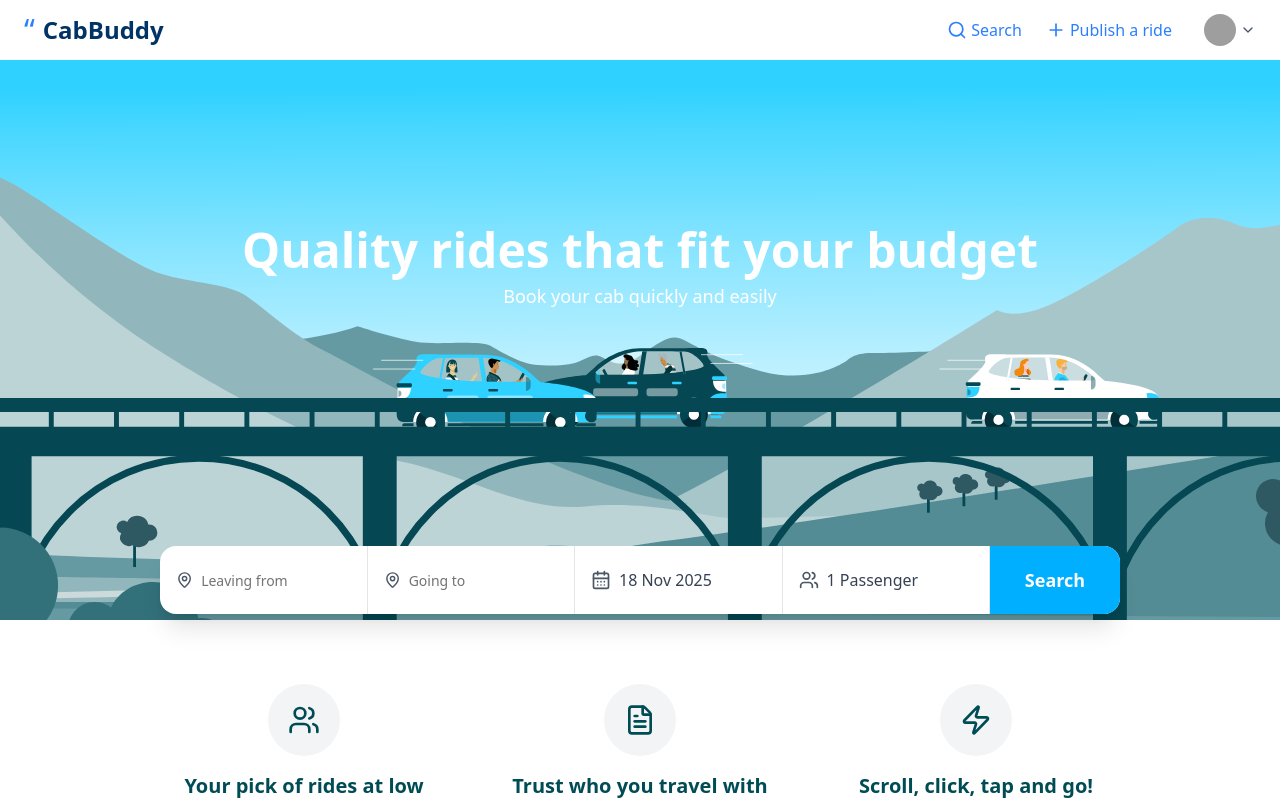
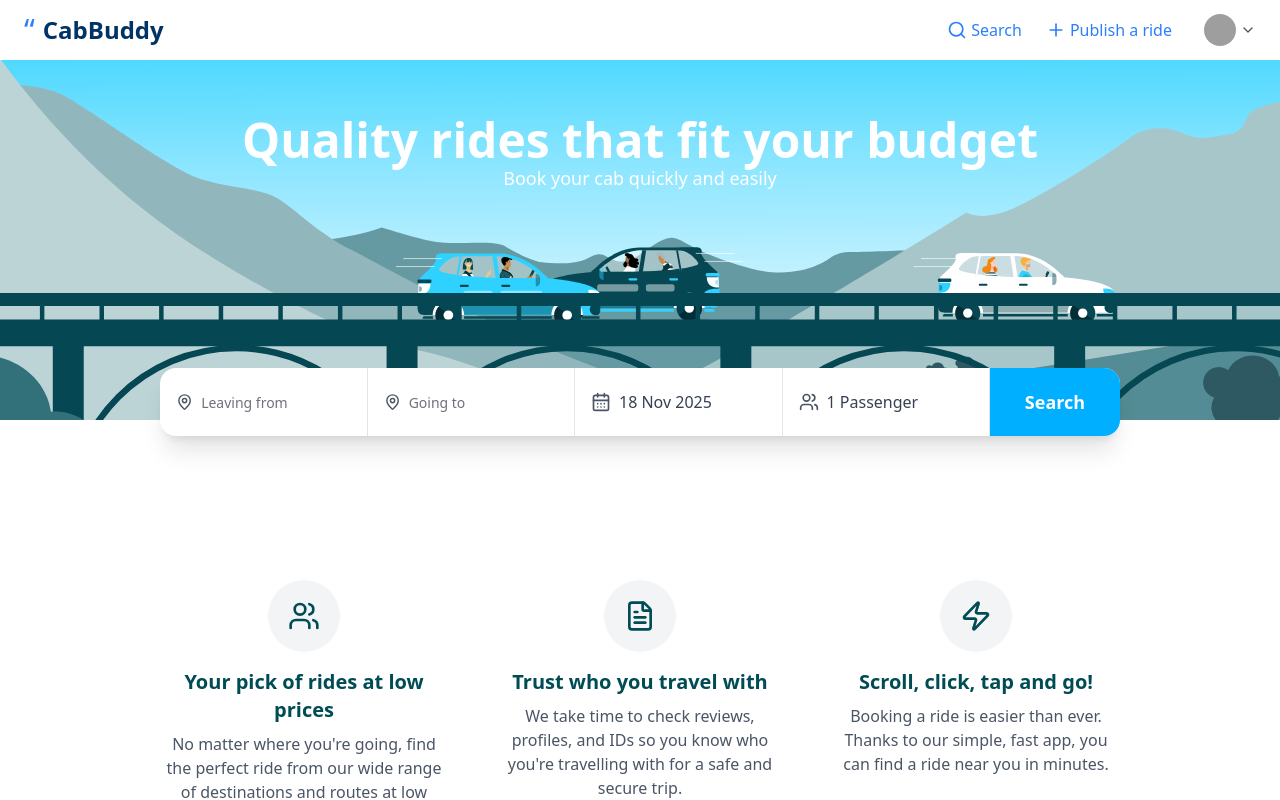
Before and after one commit to D3-93107-Akash/ProjectRepo, a React (Vite) app in the folder cabBuddy/: page / in a window 1280 px wide. Shown: the top 800 px of the page. Built offline with nearby package versions, Linux system fonts and the light colour scheme; grey boxes are pictures that could not be loaded.

Commit message:
Commit By Akash Didore

```diff
--- a/cabBuddy/index.html
+++ b/cabBuddy/index.html
@@ -2,7 +2,7 @@
 <html lang="en">
   <head>
     <meta charset="UTF-8" />
-    <link rel="icon" type="image/svg+xml" href="/vite.svg" />
+    <link rel="icon" type="image/svg+xml" href="/assets/favicon.ico" />
     <meta name="viewport" content="width=device-width, initial-scale=1.0" />
     <title>cabbuddy</title>
   </head>
--- a/cabBuddy/src/components/searchBox.jsx
+++ b/cabBuddy/src/components/searchBox.jsx
@@ -14,10 +14,13 @@ export default function SearchBox() {
 
   return (
     <div className="w-full flex justify-center mt-4">
-      <div className="w-[75%] flex bg-white rounded-2xl shadow-xl overflow-hidden">
+
+      <div className="w-[95%] md:w-[75%]
+                      flex flex-col md:flex-row
+                      bg-white rounded-2xl shadow-xl overflow-hidden">
 
         {/* Leaving From */}
-        <div className="flex items-center gap-2 px-4 py-4 flex-1 border-r hover:bg-gray-100 cursor-pointer transition">
+        <div className="flex items-center gap-2 px-4 py-4 flex-1 border-b md:border-b-0 md:border-r hover:bg-gray-100 cursor-pointer transition">
           <MapPin className="h-5 w-5 text-gray-600" />
           <Input
             placeholder="Leaving from"
@@ -26,7 +29,7 @@ export default function SearchBox() {
         </div>
 
         {/* Going To */}
-        <div className="flex items-center gap-2 px-4 py-4 flex-1 border-r hover:bg-gray-100 cursor-pointer transition">
+        <div className="flex items-center gap-2 px-4 py-4 flex-1 border-b md:border-b-0 md:border-r hover:bg-gray-100 cursor-pointer transition">
           <MapPin className="h-5 w-5 text-gray-600" />
           <Input
             placeholder="Going to"
@@ -37,7 +40,7 @@ export default function SearchBox() {
         {/* Date Picker */}
         <Popover>
           <PopoverTrigger asChild>
-            <div className="flex items-center gap-2 px-4 py-4 flex-1 border-r cursor-pointer hover:bg-gray-100 transition">
+            <div className="flex items-center gap-2 px-4 py-4 flex-1 border-b md:border-b-0 md:border-r cursor-pointer hover:bg-gray-100 transition">
               <CalendarDays className="h-5 w-5 text-gray-600" />
               <span className="text-gray-700">
                 {format(date, "dd MMM yyyy")}
@@ -45,7 +48,7 @@ export default function SearchBox() {
             </div>
           </PopoverTrigger>
 
-          <PopoverContent className="p-0 bg-white">
+          <PopoverContent className="p-0 bg-white ">
             <Calendar
               mode="single"
               selected={date}
@@ -58,7 +61,7 @@ export default function SearchBox() {
         {/* Passenger Picker */}
         <Popover>
           <PopoverTrigger asChild>
-            <div className="flex items-center gap-2 px-4 py-4 flex-1 border-r cursor-pointer hover:bg-gray-100 transition">
+            <div className="flex items-center gap-2 px-4 py-4 flex-1 border-b md:border-b-0 md:border-r cursor-pointer hover:bg-gray-100 transition">
               <Users className="h-5 w-5 text-gray-600" />
               <span className="text-gray-700">
                 {passengers} Passenger{passengers > 1 ? "s" : ""}
@@ -90,7 +93,10 @@ export default function SearchBox() {
         </Popover>
 
         {/* Search Button */}
-        <Button className="bg-[#00AFFF] text-white font-semibold w-[130px] text-lg rounded-none h-full cursor-pointer hover:bg-[#0095db] transition">
+        <Button className="bg-[#00AFFF] text-white font-semibold
+                           w-full md:w-[130px]
+                           text-lg rounded-none h-full
+                           cursor-pointer hover:bg-[#0095db] transition">
           Search
         </Button>
 
--- a/cabBuddy/src/index.css
+++ b/cabBuddy/src/index.css
@@ -42,73 +42,74 @@
 }
 
 :root {
-  --radius: 0.625rem;
+  --radius: 0.65rem;
   --background: oklch(1 0 0);
-  --foreground: oklch(0.145 0 0);
+  --foreground: oklch(0.141 0.005 285.823);
   --card: oklch(1 0 0);
-  --card-foreground: oklch(0.145 0 0);
+  --card-foreground: oklch(0.141 0.005 285.823);
   --popover: oklch(1 0 0);
-  --popover-foreground: oklch(0.145 0 0);
-  --primary: oklch(0.205 0 0);
-  --primary-foreground: oklch(0.985 0 0);
-  --secondary: oklch(0.97 0 0);
-  --secondary-foreground: oklch(0.205 0 0);
-  --muted: oklch(0.97 0 0);
-  --muted-foreground: oklch(0.556 0 0);
-  --accent: oklch(0.97 0 0);
-  --accent-foreground: oklch(0.205 0 0);
+  --popover-foreground: oklch(0.141 0.005 285.823);
+  --primary: oklch(0.488 0.243 264.376);
+  --primary-foreground: oklch(0.97 0.014 254.604);
+  --secondary: oklch(0.967 0.001 286.375);
+  --secondary-foreground: oklch(0.21 0.006 285.885);
+  --muted: oklch(0.967 0.001 286.375);
+  --muted-foreground: oklch(0.552 0.016 285.938);
+  --accent: oklch(0.967 0.001 286.375);
+  --accent-foreground: oklch(0.21 0.006 285.885);
   --destructive: oklch(0.577 0.245 27.325);
-  --border: oklch(0.922 0 0);
-  --input: oklch(0.922 0 0);
+  --border: oklch(0.92 0.004 286.32);
+  --input: oklch(0.92 0.004 286.32);
   --ring: oklch(0.708 0 0);
-  --chart-1: oklch(0.646 0.222 41.116);
-  --chart-2: oklch(0.6 0.118 184.704);
-  --chart-3: oklch(0.398 0.07 227.392);
-  --chart-4: oklch(0.828 0.189 84.429);
-  --chart-5: oklch(0.769 0.188 70.08);
+  --chart-1: oklch(0.809 0.105 251.813);
+  --chart-2: oklch(0.623 0.214 259.815);
+  --chart-3: oklch(0.546 0.245 262.881);
+  --chart-4: oklch(0.488 0.243 264.376);
+  --chart-5: oklch(0.424 0.199 265.638);
   --sidebar: oklch(0.985 0 0);
-  --sidebar-foreground: oklch(0.145 0 0);
-  --sidebar-primary: oklch(0.205 0 0);
-  --sidebar-primary-foreground: oklch(0.985 0 0);
-  --sidebar-accent: oklch(0.97 0 0);
-  --sidebar-accent-foreground: oklch(0.205 0 0);
-  --sidebar-border: oklch(0.922 0 0);
+  --sidebar-foreground: oklch(0.141 0.005 285.823);
+  --sidebar-primary: oklch(0.546 0.245 262.881);
+  --sidebar-primary-foreground: oklch(0.97 0.014 254.604);
+  --sidebar-accent: oklch(0.967 0.001 286.375);
+  --sidebar-accent-foreground: oklch(0.21 0.006 285.885);
+  --sidebar-border: oklch(0.92 0.004 286.32);
   --sidebar-ring: oklch(0.708 0 0);
 }
 
 .dark {
-  --background: oklch(0.145 0 0);
+  --background: oklch(0.141 0.005 285.823);
   --foreground: oklch(0.985 0 0);
-  --card: oklch(0.205 0 0);
+  --card: oklch(0.21 0.006 285.885);
   --card-foreground: oklch(0.985 0 0);
-  --popover: oklch(0.205 0 0);
+  --popover: oklch(0.21 0.006 285.885);
   --popover-foreground: oklch(0.985 0 0);
-  --primary: oklch(0.922 0 0);
-  --primary-foreground: oklch(0.205 0 0);
-  --secondary: oklch(0.269 0 0);
+  --primary: oklch(0.488 0.243 264.376);
+  --primary-foreground: oklch(0.97 0.014 254.604);
+  --secondary: oklch(0.274 0.006 286.033);
   --secondary-foreground: oklch(0.985 0 0);
-  --muted: oklch(0.269 0 0);
-  --muted-foreground: oklch(0.708 0 0);
-  --accent: oklch(0.269 0 0);
+  --muted: oklch(0.274 0.006 286.033);
+  --muted-foreground: oklch(0.705 0.015 286.067);
+  --accent: oklch(0.274 0.006 286.033);
   --accent-foreground: oklch(0.985 0 0);
   --destructive: oklch(0.704 0.191 22.216);
   --border: oklch(1 0 0 / 10%);
   --input: oklch(1 0 0 / 15%);
   --ring: oklch(0.556 0 0);
-  --chart-1: oklch(0.488 0.243 264.376);
-  --chart-2: oklch(0.696 0.17 162.48);
-  --chart-3: oklch(0.769 0.188 70.08);
-  --chart-4: oklch(0.627 0.265 303.9);
-  --chart-5: oklch(0.645 0.246 16.439);
-  --sidebar: oklch(0.205 0 0);
+  --chart-1: oklch(0.809 0.105 251.813);
+  --chart-2: oklch(0.623 0.214 259.815);
+  --chart-3: oklch(0.546 0.245 262.881);
+  --chart-4: oklch(0.488 0.243 264.376);
+  --chart-5: oklch(0.424 0.199 265.638);
+  --sidebar: oklch(0.21 0.006 285.885);
   --sidebar-foreground: oklch(0.985 0 0);
-  --sidebar-primary: oklch(0.488 0.243 264.376);
-  --sidebar-primary-foreground: oklch(0.985 0 0);
-  --sidebar-accent: oklch(0.269 0 0);
+  --sidebar-primary: oklch(0.623 0.214 259.815);
+  --sidebar-primary-foreground: oklch(0.97 0.014 254.604);
+  --sidebar-accent: oklch(0.274 0.006 286.033);
   --sidebar-accent-foreground: oklch(0.985 0 0);
   --sidebar-border: oklch(1 0 0 / 10%);
-  --sidebar-ring: oklch(0.556 0 0);
+  --sidebar-ring: oklch(0.439 0 0);
 }
+
 
 @layer base {
   * {
--- a/cabBuddy/src/pages/Home.jsx
+++ b/cabBuddy/src/pages/Home.jsx
@@ -9,15 +9,15 @@ export default function Home() {
 
       {/* Hero Section with Background Image */}
       <div
-        className="h-[70vh] w-full bg-cover bg-center flex flex-col items-center justify-center text-center pt-40"
+        className="h-[45vh] w-full bg-cover bg-center flex flex-col items-center justify-center text-center pt-8"
         style={{
           backgroundImage: "url('/assets/pic1.svg')",
         }}
       >
-        <h1 className="text-5xl font-bold text-white mb-2">
-         Quality rides that fit your budget
+        <h1 className="text-5xl font-bold text-white mt-10">
+          Quality rides that fit your budget
         </h1>
-        <p className="text-white text-lg mb-55">
+        <p className="text-white text-lg mb-40">
           Book your cab quickly and easily
         </p>
 
@@ -26,7 +26,9 @@ export default function Home() {
       </div>
 
       {/* Feature Cards Section */}
-      <FeatureCards />
+      <div className="mt-[20vh] md:mt-40">
+        <FeatureCards />
+      </div>
     </div>
   );
 }
```
Also changed, not shown: 1 other file (tests, documents, lock files or other folders).
